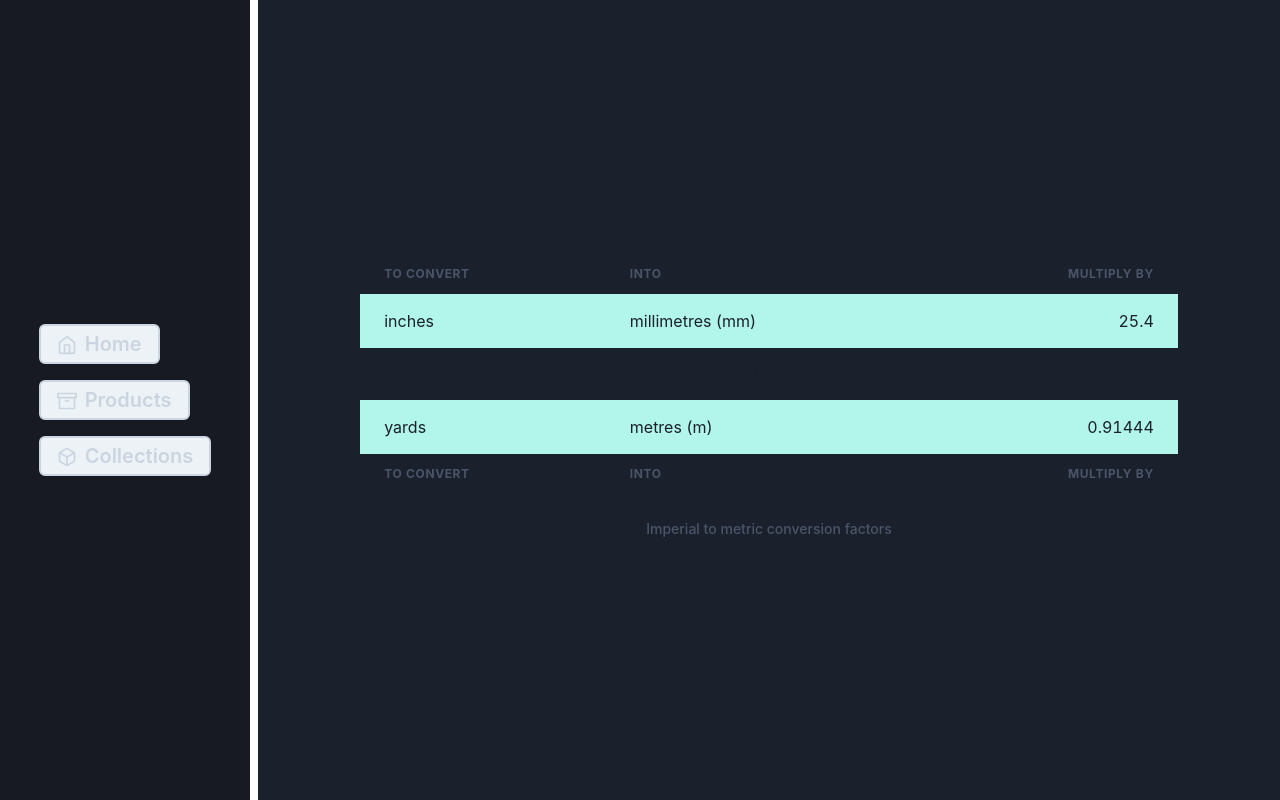
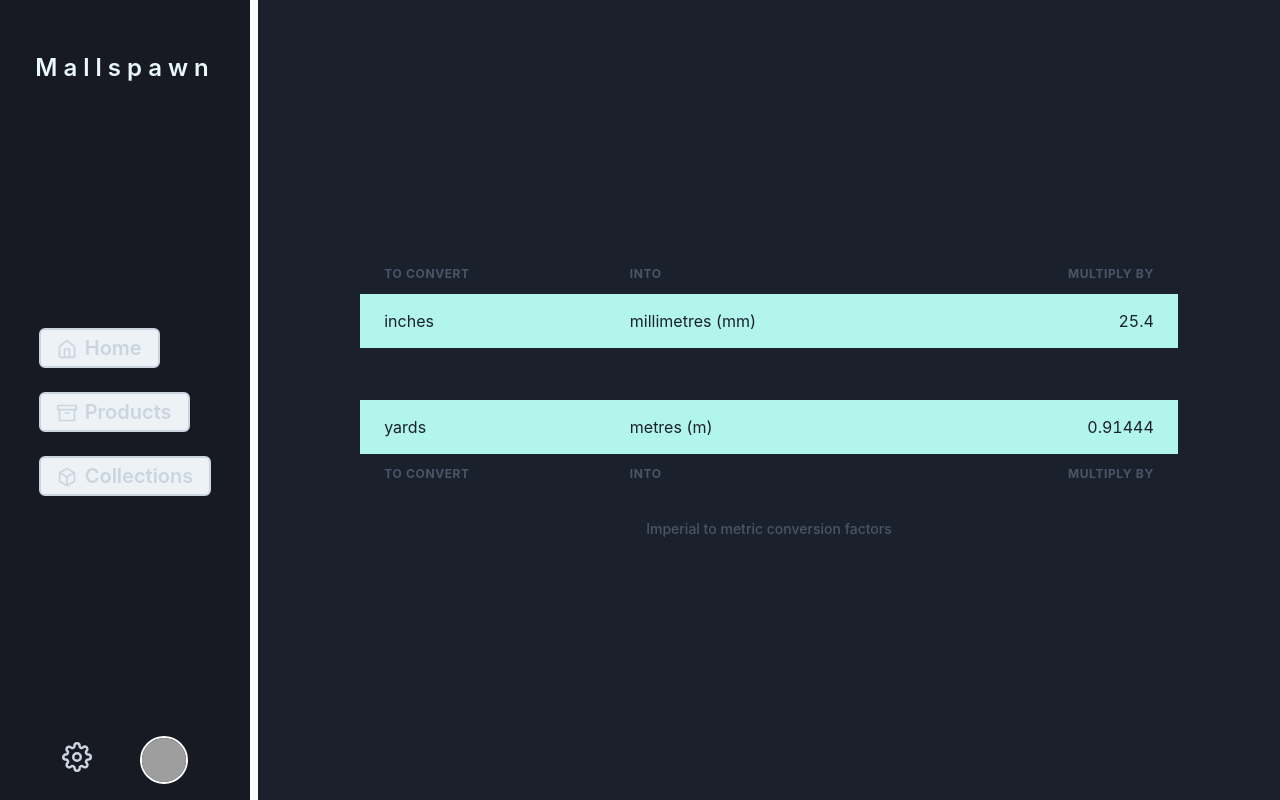
Before and after one commit to caiquesarkis/mallspawn, a React (Create React App) app: page /store in a window 1280 px wide. Built offline with nearby package versions, Linux system fonts and the light colour scheme; grey boxes are pictures that could not be loaded.

Commit message:
Adding avatar and config button

```diff
--- a/src/cms/components/Menu/index.tsx
+++ b/src/cms/components/Menu/index.tsx
@@ -1,12 +1,12 @@
-import { Box, HStack, Text, List, ListIcon, ListItem, VStack, Button } from "@chakra-ui/react";
-import { FiArchive, FiBox, FiHome } from "react-icons/fi";
+import { Box, HStack, Text, List, ListIcon, ListItem, VStack, Button, Icon, Heading } from "@chakra-ui/react";
+import { FiArchive, FiBox, FiHome, FiSettings } from "react-icons/fi";
 import { IconType } from "react-icons/lib";
 import { Link } from "react-router-dom";
-
+import { Avatar } from '@chakra-ui/react'
 interface menuLink{
     route: string,
     text: string,
-    icon: IconType
+    icon?: IconType
 }
 
 const MenuLink = (props: menuLink) =>{
@@ -34,16 +34,67 @@ const MenuLink = (props: menuLink) =>{
     )
 }
 
+const ConfigButton = (props: menuLink) =>{
+    const {route, text, icon} = props;
+    return(
+        <Box
+            justifySelf="flex-end"
+        >
+            <Link to={route}>
+                <Icon as={icon} fontSize="3xl" color='gray.300'/>
+            </Link>
+        </Box>
+    )
+}
+
+const CostumerAvatar = (props: {route: string, costumerName:string,  src: string}) =>{
+    const {route, costumerName, src} = props;
+    return(
+        <Box
+            justifySelf="flex-end"
+        >
+            <Link to={route}>
+                <Avatar border='2px' borderColor='gray.300' size='md' name={costumerName} src={src} />
+            </Link>
+        </Box>
+    )
+}
+
 export function Menu(){
     return(
-        <HStack>
-           <VStack bg='gray.900' minW='250px' p={4} h="100vh" color='black' display='flex' justifyContent='center'>
-                <List spacing={4}>
-                    <MenuLink icon={FiHome} route="/" text="Home"/>
-                    <MenuLink icon={FiArchive} route="/" text="Products"/>
-                    <MenuLink icon={FiBox} route="/" text="Collections"/>
+        <HStack
+        >
+           <VStack bg='gray.900' minW='250px' p={4} minH="100vh" color='black' display='flex' justifyContent='space-between'>
+                <Link
+                    to="/"
+                    rel="noopener noreferrer"
+                    style={{"textDecoration": "none"}}
+                >
+                    <Button
+                        color="blue.50"
+                        colorScheme='blue'
+                        mt={8}
+                        variant='ghost'
+                        fontSize="1.5rem"
+                        letterSpacing={6}
+                        textAlign='center'
+                    >
+                        Mallspawn
+                    </Button>
+                </Link>
+                <List spacing={6}>
+                    <MenuLink icon={FiHome} route="/store" text="Home"/>
+                    <MenuLink icon={FiArchive} route="/store" text="Products"/>
+                    <MenuLink icon={FiBox} route="/store" text="Collections"/>
                 </List>
-            </VStack>
+                <HStack
+                    justifyContent='center'
+                    gap={12}
+                >
+                    <ConfigButton icon={FiSettings} route="settings" text="Configuration"/>
+                    <CostumerAvatar route="account" costumerName="Caique Sarkis" src="https://pbs.twimg.com/profile_images/1420483313849016321/fJ856PK9_400x400.jpg"/>
+                </HStack>
+           </VStack>
         </HStack>
 
     )
```
